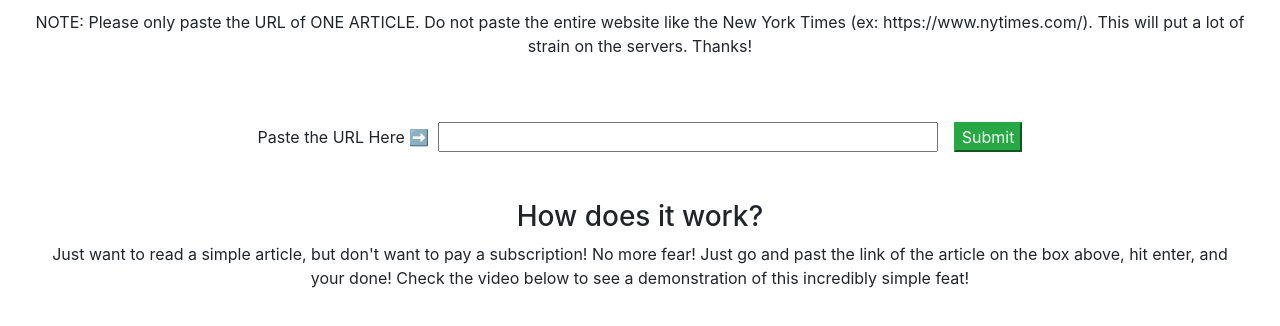
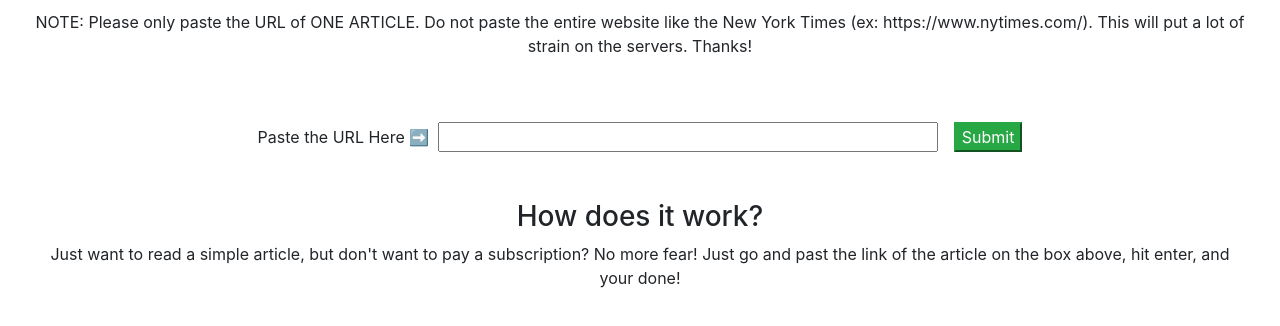
Before and after one commit to Raamzeez/newspaper-hacker, a plain HTML site: page index.html in a window 1280 px wide. Shown: the part 86-412 px from the top of the page. Drawn offline with nearby package versions, Linux system fonts and the light colour scheme.

Commit message:
changed HTML text

```diff
--- a/index.html
+++ b/index.html
@@ -18,12 +18,8 @@
     <br>
     <br>
     <h3>How does it work?</h3>
-    <p class="ml-5 mr-5">Just want to read a simple article, but don't want to pay a subscription! No more fear! Just go and past the link of the article on the box above, hit enter, and your done! Check the video below to see a demonstration of this incredibly simple feat!</p>
+    <p class="ml-5 mr-5">Just want to read a simple article, but don't want to pay a subscription? No more fear! Just go and past the link of the article on the box above, hit enter, and your done!</p>
     <br>
-    <!-- <video width="680" height="=540" controls="">
-        <source src="NewspaperHackerDemonstration.mp4" type="video/mp4">
-        Your browser does not support the video tag.
-    </video> -->
     </center>
 
 </body></html>
```
Also changed, not shown: 1 other file.
